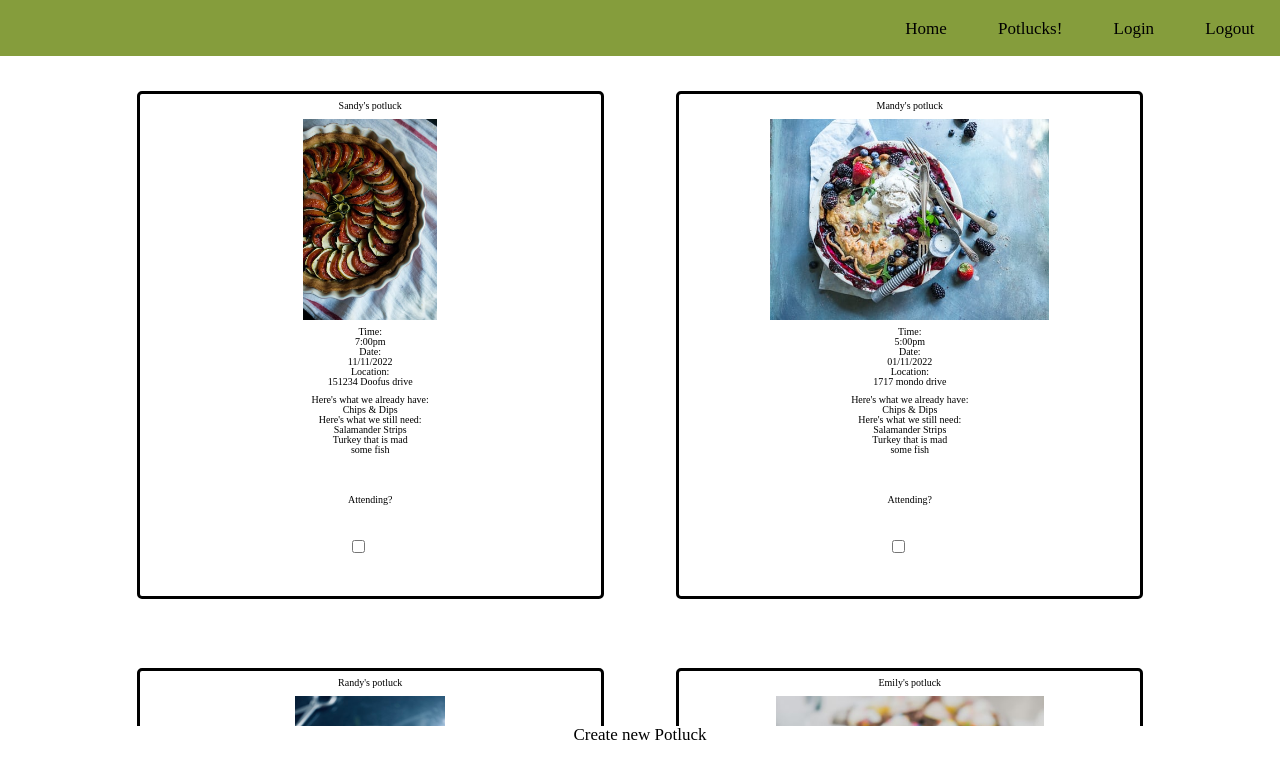
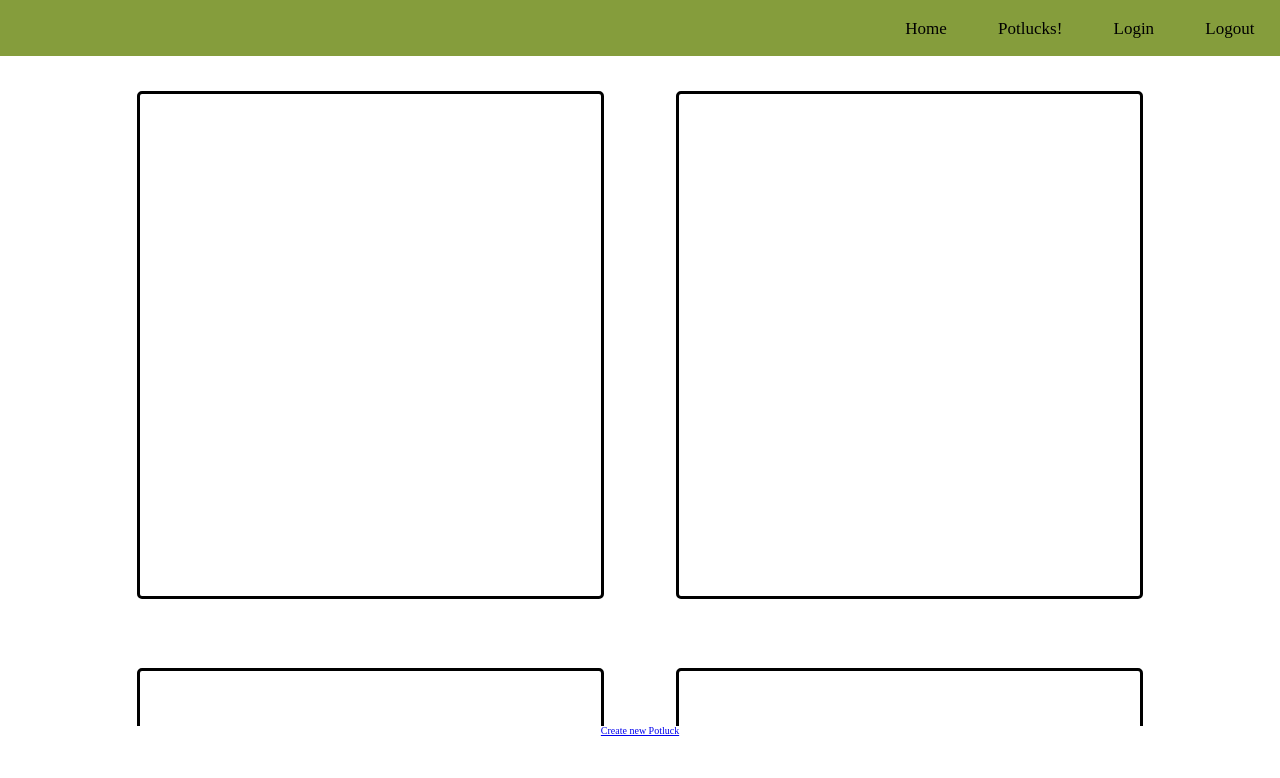
Before and after one commit to Build-Week-potluck-planner-9/front-end, a React (Create React App) app in the folder buildweek-potluck/: page /event-page in a window 1280 px wide. Shown: the top 778 px of the page. Built offline with nearby package versions, Linux system fonts and the light colour scheme; sample sign-in values are in the browser's storage.

Commit message:
Everything is ready. waiting on endpoints.

```diff
--- a/buildweek-potluck/src/App.css
+++ b/buildweek-potluck/src/App.css
@@ -134,7 +134,7 @@ h5 {
   justify-content: space-evenly;
   overflow-x: hidden;
 }
-.event {
+.event-item {
   display: flex;
   flex-flow: column wrap;
   align-items: center;
@@ -145,7 +145,7 @@ h5 {
   border: 3px solid black;
   border-radius: 5px;
 }
-.event img {
+.event-item img {
   height: 40%;
   width: auto;
 }
--- a/buildweek-potluck/src/App.js
+++ b/buildweek-potluck/src/App.js
@@ -6,9 +6,8 @@ import Logout from './Components/Logout';
 import EventPage from './Components/EventPage';
 import PrivateRoute from './Components/PrivateRoute';
 import CreatePotluck from './Components/CreatePotluck';
+import Event from './Components/Event';
 import './App.css';
-
-
 
 
 
@@ -21,7 +20,8 @@ function App() {
 			<Route exact path='/login' component={Login} />
 
 			<PrivateRoute exact path='/logout' component={Logout} />
-			<PrivateRoute exact path='/event-page' component={EventPage} />
+			<PrivateRoute exact path='/event-page' component={EventPage}/>
+			<PrivateRoute exact path='/event-page/event' component={Event} />
 			<PrivateRoute exact path='/event-page/create-potluck' component={CreatePotluck} />
 		</div>
 	);
--- a/buildweek-potluck/src/Components/Event.js
+++ b/buildweek-potluck/src/Components/Event.js
@@ -1,32 +1,34 @@
 // All imports here
-import React, { useState } from 'react';
-import { Link } from 'react-router-dom';
+import axios from 'axios';
+import React, { useEffect, useState } from 'react';
+import { Link, useHistory, useParams } from 'react-router-dom';
 import '../App.css';
 
 // start Event component
 export default function Event(props) {
+    const  [eventData, setEventData] = useState('')
+    const { id } = useParams();
+    const { push } = useHistory();
+
+    // useEffect(() => {
+    //     axios.get()
+    //         .then(res => console.log(res))
+    //         .catch(err => console.log(err))
+    // }, []);
+
     return (
         <div className='event'>
-            <h2>{props.mockData.name}</h2>
-            <img src={props.mockData.img} alt=''></img>
-                <div className='info'>
-                    <h4>Time: <p>{props.mockData.time}</p></h4>
-                    <h4>Date: <p>{props.mockData.date}</p></h4>
-                    <h4>Location: <p>{props.mockData.location}</p></h4>
-                </div>
-                <div className='food'>
-                    <div className='whatWeHave'>
-                        <h4>Here's what we already have:</h4>
-                        {props.mockData.selectedFood.map(item => (<p key={props.mockData.id}>{item}</p>))}
-                    </div>
-                    <div className='whatWeNeed'>
-                        <h4>Here's what we still need:</h4>
-                        {props.mockData.unselectedFood.map(item => (<p key={item.id}>{item}</p>))}
-                    </div>
-                </div>
-                <label><h4>Attending?</h4>
-                <input type='checkbox' onClick={() => (!props.mockData.confirmed)}></input>
-                </label>
+            {/* <h2>{name}</h2>
+            <img src={img} alt=''></img>
+            <h4>{time}</h4>
+            <h4>{location}</h4>
+            <h4>{date}</h4>
+
+            <p>Food we have: {selectedFood.join('. ')}</p>
+            <p>Food we need: {unselectedFood.join('. ')}</p> */}
+            <div>
+                <Link to={`/event`} >View event</Link>
+            </div>
         </div>
     )
 }
--- /dev/null
+++ b/buildweek-potluck/src/Components/EventItem.js
@@ -0,0 +1,26 @@
+import React from 'react';
+
+export default function EventItem(props) {
+    const { img,
+            id,
+            name,
+            date,
+            time,
+            location,
+            selectedFood,
+            unselectedFood,
+    } = props.mockData;
+
+    return (
+        <div key={id} className='event-item'>
+            {/* <h2>{name}</h2>
+            <img src={img} alt=''></img>
+            <h4>{time}</h4>
+            <h4>{location}</h4>
+            <h4>{date}</h4>
+
+            <p>Food we have: {selectedFood.join('. ')}</p>
+            <p>Food we need: {unselectedFood.join('. ')}</p> */}
+        </div>
+    )
+}
--- a/buildweek-potluck/src/Components/EventPage.js
+++ b/buildweek-potluck/src/Components/EventPage.js
@@ -1,23 +1,26 @@
 // All imports here
-import React from 'react'
-import Event from './Event'
-import mockData from '../mockData'
-import { Link } from 'react-router-dom'
+import React, { useEffect, useState } from 'react'
+import EventItem from './EventItem';
+import { Link, useParams } from 'react-router-dom'
+import mockData from '../mockData';
+import axios from 'axios';
 
 // Start EventPage component
-export default function EventPage() {
+export default function EventPage(props) {
+    const [events, setEvents] = useState([])
+
+    // useEffect(() => {
+    //     axios.get()
+    //         .then(res => console.log(res))
+    //         .catch(err => console.log(err))
+    // }, []);
 
     return (
         <>
-        <div className='event-page'>
-            {/* Map through the mockData to display each event */}
-                {mockData.map(item => {
-                    return <Event key={item.id} mockData={item}/>
-                })}
-        </div>
-                <div className='create-btn'>
-                    <Link className='links' to='/event-page/create-potluck'>Create new Potluck</Link>
-                </div>
+            <div className='event-page'>
+                {mockData.map(item => (<EventItem key={item.id} mockData={mockData} />))}
+            </div>
+            <Link to='/event-page/create-potluck'>Create new Potluck</Link>
         </>
     )
 }
```
Also changed, not shown: buildweek-potluck/src/Components/EditEvent.js (+30 -0 lines).
